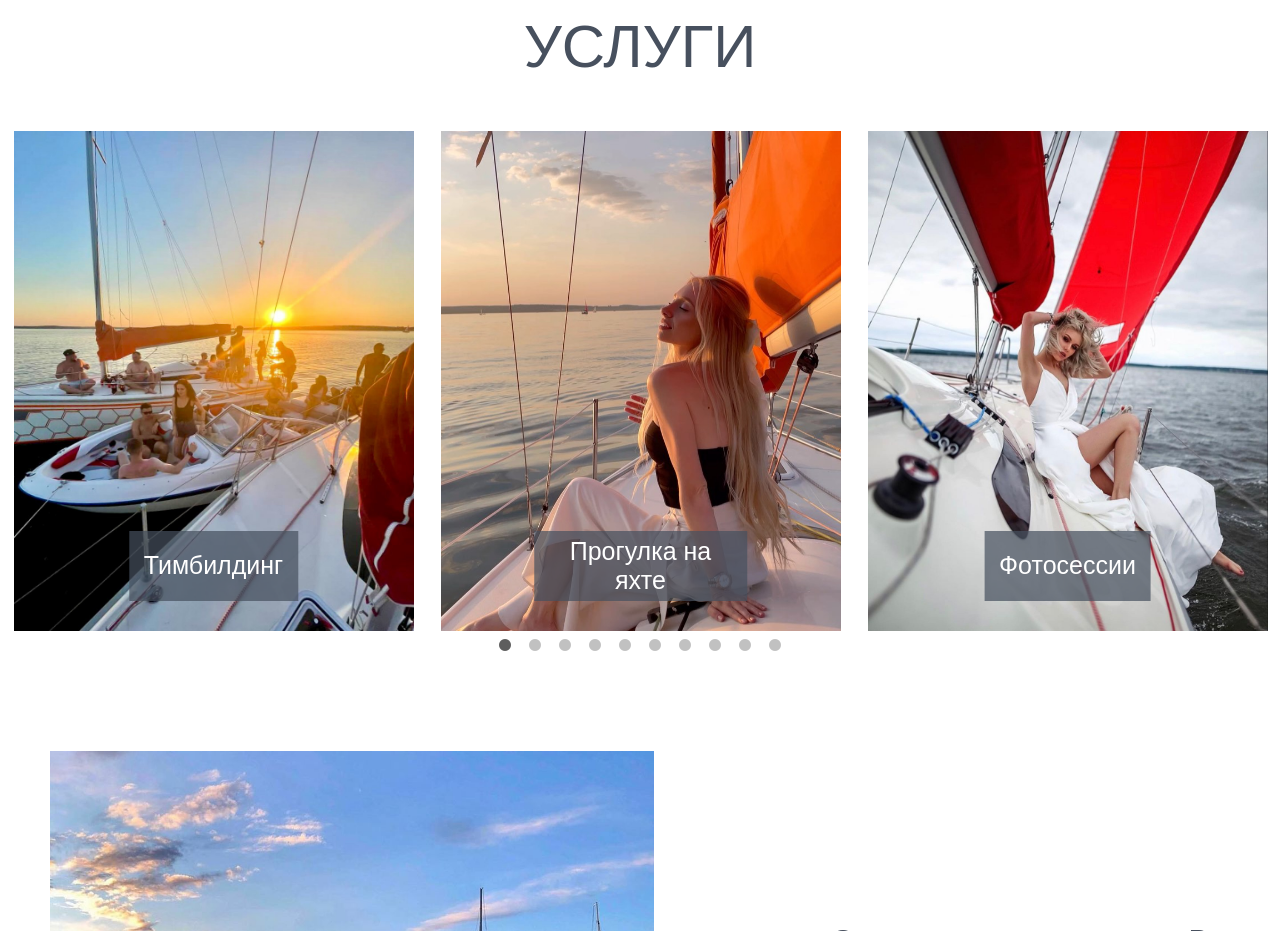
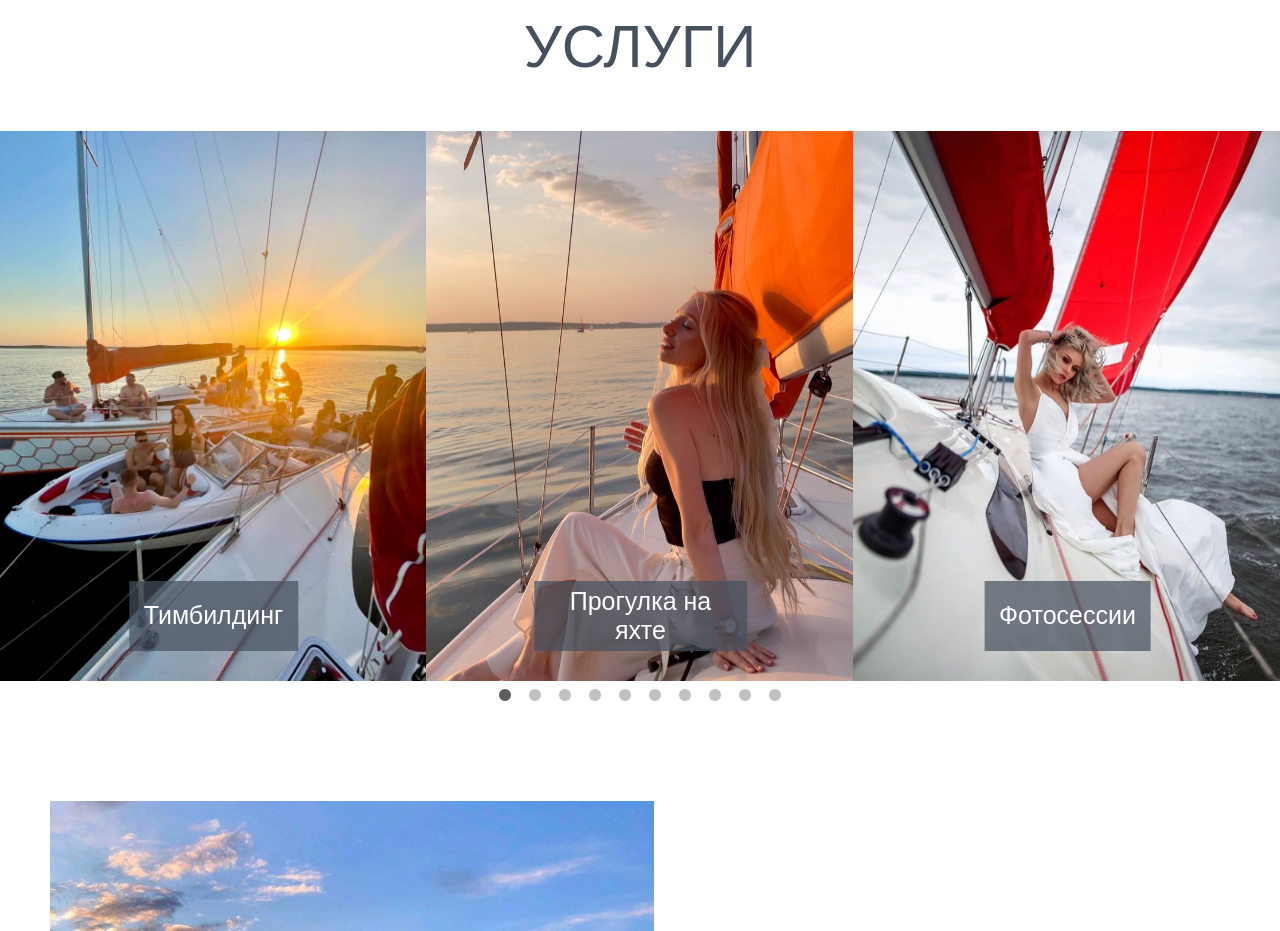
Before and after one commit to minskyacht/yacht, a React (Create React App) app: page / in a window 1280 px wide. Shown: the part 1620-2551 px from the top of the page. Built offline with nearby package versions, Linux system fonts and the light colour scheme; a web font is replaced by a local one.

Commit message:
service images size

```diff
--- a/src/ServiceContainer/ServiceContainer.js
+++ b/src/ServiceContainer/ServiceContainer.js
@@ -14,18 +14,26 @@ const settings = {
     centerPadding: 0
 };
 
+const SERVICE_IMAGES_SIZES={
+    mobile: {width:300,height:400},
+    desktop : {width:430,height:550}
+}
+
 export const ServiceContainer=({windowWidth})=>{
-    const device=useMedia()
+    const device=useMedia();
 
     const amountOfSlidesToShow=device===DEVICES.tablet || device===DEVICES.phone ? 1 : slidesToShow;
+    const serviceImageSize=device===DEVICES.tablet || device===DEVICES.phone ?
+            SERVICE_IMAGES_SIZES.mobile : SERVICE_IMAGES_SIZES.desktop;
 
-    return (
+
+        return (
         <div className="service_container">
             <h2 className={'service_title'}>УСЛУГИ</h2>
             <Slider {...{...settings,slidesToShow:amountOfSlidesToShow}} style={{width:`${windowWidth}px`}}>
                 {SERVICE_DATA.map((data) => (
                     <div key={data.title}  className={'service_item'} >
-                    <img src={data.image} height={500} width={400} alt={''}/>
+                    <img src={data.image} height={serviceImageSize.height} width={serviceImageSize.width} alt={''}/>
                         <h4
                         className="service_item_title"
                         >
```
